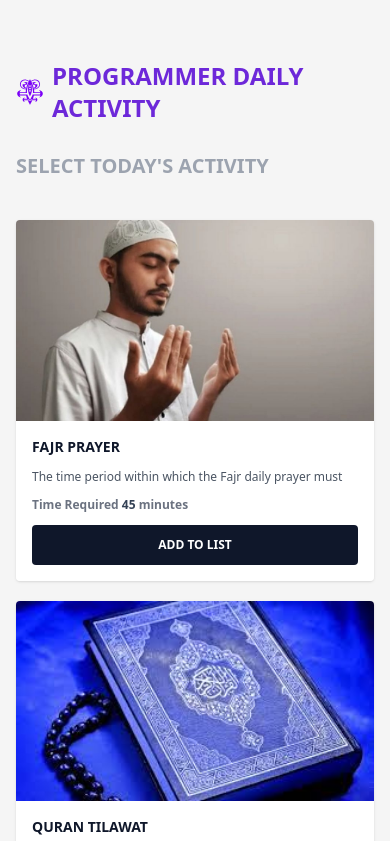
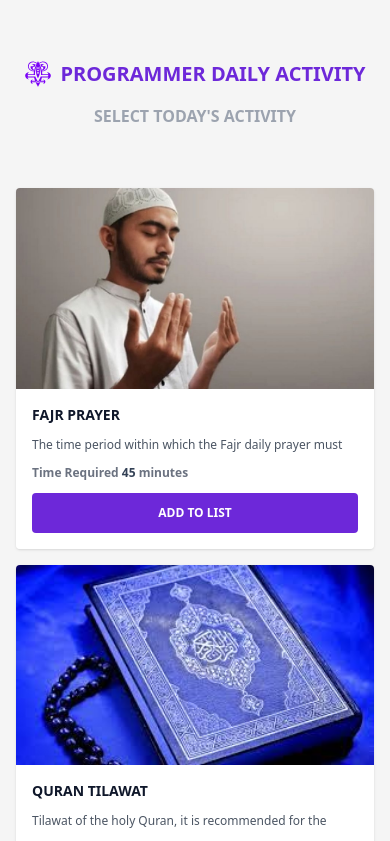
Before and after one commit to Arifulislam5577/activity-club, a React (Create React App) app: page / in a window 390 px wide. Shown: the top 841 px of the page. Built offline with nearby package versions, Linux system fonts and the light colour scheme.

Commit message:
responsive done

```diff
--- a/src/components/ActivityCard.js
+++ b/src/components/ActivityCard.js
@@ -14,7 +14,7 @@ const ActivityCard = (props) => {
           Time Required <span className="text-slate-700">{timeRequired}</span>{" "}
           minutes
         </h1>
-        <button className="mt-3 text-white rounded text-xs p-3 font-bold w-full bg-slate-900 hover:bg-slate-600 uppercase">
+        <button className="mt-3 text-white rounded text-xs p-3 font-bold w-full bg-violet-700 hover:bg-slate-600 uppercase">
           add to list
         </button>
       </div>
--- a/src/components/Profile.js
+++ b/src/components/Profile.js
@@ -3,7 +3,7 @@ import { MdLocationOn } from "react-icons/md";
 const Profile = () => {
   return (
     <>
-      <div className="flex items-center gap-2">
+      <div className="flex items-center gap-2 lg:mt-10">
         <img
           src="images/office.jpg"
           alt="profile"
--- a/src/components/Sidebar.js
+++ b/src/components/Sidebar.js
@@ -7,7 +7,7 @@ import TimeCount from "./TimeCount";
 
 const Sidebar = () => {
   return (
-    <div className="p-5 bg-white">
+    <div className="p-5 ">
       <Profile />
       <BreakTimes />
       <TimeCount />
--- a/src/pages/Home.js
+++ b/src/pages/Home.js
@@ -6,23 +6,23 @@ import Sidebar from "../components/Sidebar";
 import { activities } from "../Database/Data";
 const Home = () => {
   return (
-    <section className="grid lg:grid-cols-4 grid-cols-1">
-      <div className="lg:col-span-3 w-full">
-        <div className="container py-10">
-          <div className="py-5">
-            <div className="flex gap-2 items-center">
+    <section>
+      <div className=" lg:mr-[20rem]">
+        <div className="container py-5">
+          <div className="text-center lg:text-left py-10">
+            <div className="flex gap-2 items-center justify-center lg:justify-start ">
               <span>
                 <GiAbstract003 size="28" color="#7B00F7" />
               </span>
-              <h1 className="font-bold uppercase text-2xl text-violet-700">
+              <h1 className="font-bold uppercase md:text-2xl text-xl text-violet-700">
                 Programmer Daily Activity
               </h1>
             </div>
-            <h3 className="text-gray-400 text-xl uppercase mt-7 font-semibold">
+            <h3 className="text-gray-400  uppercase mt-4 font-semibold">
               Select today's activity
             </h3>
           </div>
-          <div className="grid grid-cols-1 lg:grid-cols-3 md:grid-cols-2 gap-5 my-5">
+          <div className="grid grid-cols-1 lg:grid-cols-3 md:grid-cols-2 gap-4 my-5">
             {activities.map((activity) => (
               <ActivityCard {...activity} key={activity.id} />
             ))}
@@ -30,10 +30,11 @@ const Home = () => {
           <Question />
         </div>
       </div>
-      <div className="lg:col-span-1 w-full">
-        <div className=" py-10">
-          <Sidebar />
-        </div>
+      <div className="bg-white fixed h-full right-0 top-0 w-[20rem] lg:block hidden">
+        <Sidebar />
+      </div>
+      <div className=" bg-white lg:hidden block">
+        <Sidebar />
       </div>
     </section>
   );
```
